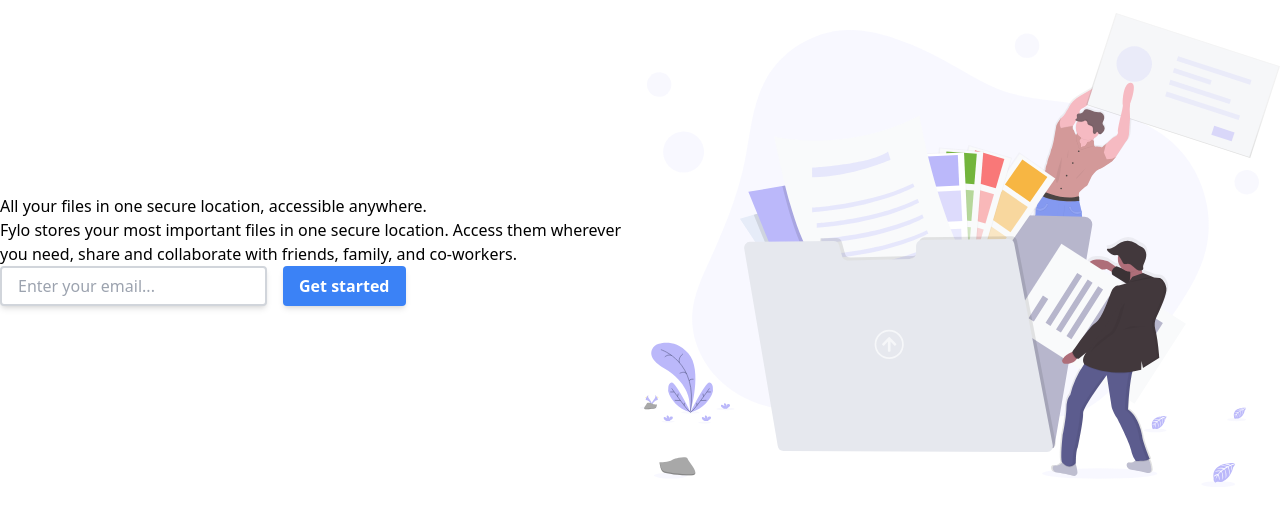
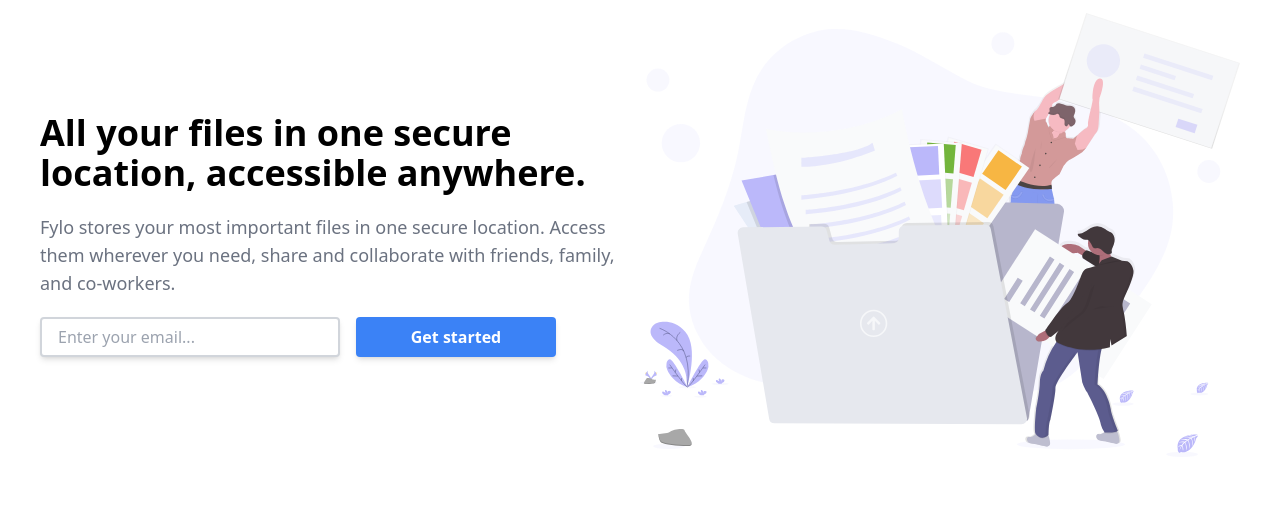
Before and after one commit to id-dev3/Fylo-landing-page-with-two-column-layout, a plain HTML site: page index.html in a window 1280 px wide. Shown: the part 51-572 px from the top of the page. Drawn offline with nearby package versions, Linux system fonts and the light colour scheme.

Commit message:
Fixing the hero section in desktop view

```diff
--- a/index.html
+++ b/index.html
@@ -32,21 +32,21 @@
     </nav>
   </header>
 
-  <main class="font-secondSans">
+  <main class="font-main mx-10">
 
     <div class="flex flex-col md:flex-row md:flex-wrap md:justify-between md:items-center">
       <div class="md:w-1/2">
-        <h1>
+        <h1 class="text-custom-purple text-4xl font-bold mb-5">
           All your files in one secure location, accessible anywhere.
         </h1>
-        <p>
+        <p class="mb-5 text-lg text-gray-500 font-medium">
           Fylo stores your most important files in one secure location.
           Access them wherever you need, share and collaborate with friends,
           family, and co-workers.
         </p>
         <form class="flex items-center">
-          <input class="bg-white-500 shadow-md appearance-none border-2 border-gray-300 rounded py-2 px-4 text-gray-700 leading-tight focus:outline-none focus:bg-white focus:border-blue-500 peer peer-invalid:border-red-500" id="email" type="email" placeholder="Enter your email..." required pattern="[a-z0-9._%+-]+@[a-z0-9.-]+\.[a-z]{2,}$" autocomplete="off">
-          <button class="ml-4 shadow-md bg-blue-500 hover:bg-blue-400 focus:shadow-outline focus:outline-none text-white font-bold py-2 px-4 rounded" type="submit">Get started</button>
+          <input class="w-1/2 bg-white-500 shadow-md appearance-none border-2 border-gray-300 rounded py-2 px-4 text-gray-700 leading-tight focus:outline-none focus:bg-white focus:border-blue-500 peer peer-invalid:border-red-500" id="email" type="email" placeholder="Enter your email..." required pattern="[a-z0-9._%+-]+@[a-z0-9.-]+\.[a-z]{2,}$" autocomplete="off">
+          <button class=" w-1/3 ml-4 shadow-md bg-blue-500 hover:bg-blue-400 focus:shadow-outline focus:outline-none text-white font-semibold py-2 px-4 rounded" type="submit">Get started</button>
         </form>
         <p class="text-red-500 text-xs italic peer-invalid:visible peer-valid:hidden" id="email-error"></p>
       </div>
```
Also changed, not shown: tailwind.config.js (+12 -5 lines).
